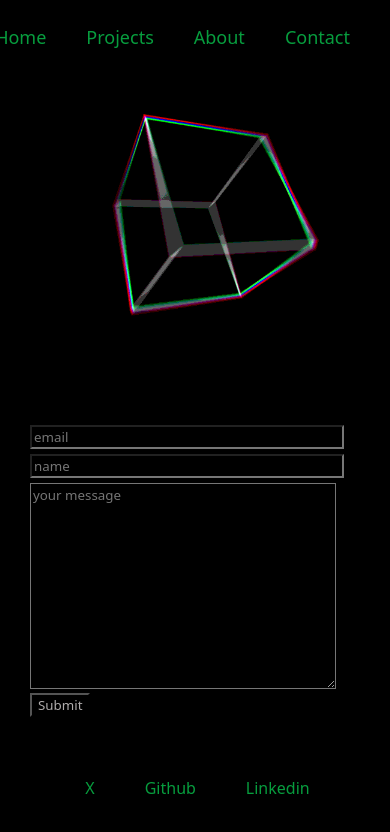
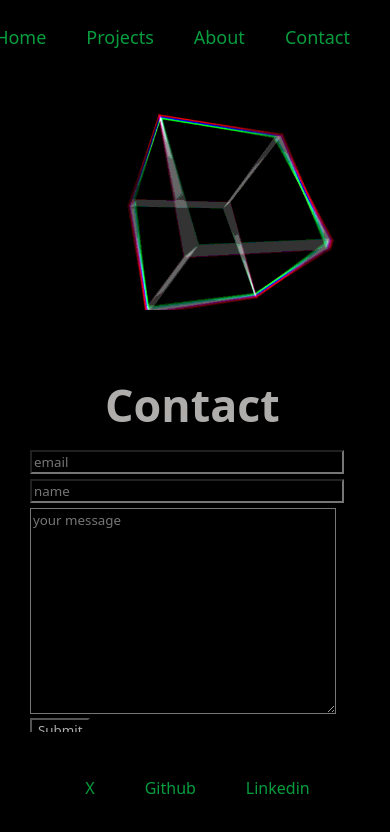
Before and after one commit to parsamh8/Portfolio-React, a React (Vite) app: page /contact in a window 390 px wide. Shown: the top 832 px of the page. Built offline with nearby package versions, Linux system fonts and the light colour scheme.

Commit message:
adjust contactme components

```diff
--- a/src/components/Form.jsx
+++ b/src/components/Form.jsx
@@ -45,7 +45,7 @@ function Form() {
 
     return (
         <div>
-            <div className="container text-center">
+            <div className="container text-center contact-me-form">
                 <form className="form" onSubmit={handleFormSubmit}>
                     <input
                         value={email}
--- a/src/pages/Contact.jsx
+++ b/src/pages/Contact.jsx
@@ -7,7 +7,7 @@ export default function Contact() {
         <>
         <img className='img-portfolio' src={myContactImage} alt="boxes rotate contact me" />
         <Animated>
-            <div>
+            <div className="contact-me">
                 <h1 style={{padding: 40}}>Contact Me</h1>
             </div>
             <div>
--- a/src/style.css
+++ b/src/style.css
@@ -319,8 +319,19 @@ textarea {
   .img-portfolio {
     position: absolute;
     flex-direction: row;
-    left: 50px;
+    left: 65px;
     top: 70px;
   }
 
+  .contact-me {
+    position: absolute;
+    top: 310px;
+    left: 65px;
+  }
+
+  .contact-me-form {
+    position: absolute;
+    top: 430px;
+  }
+
 }
```
